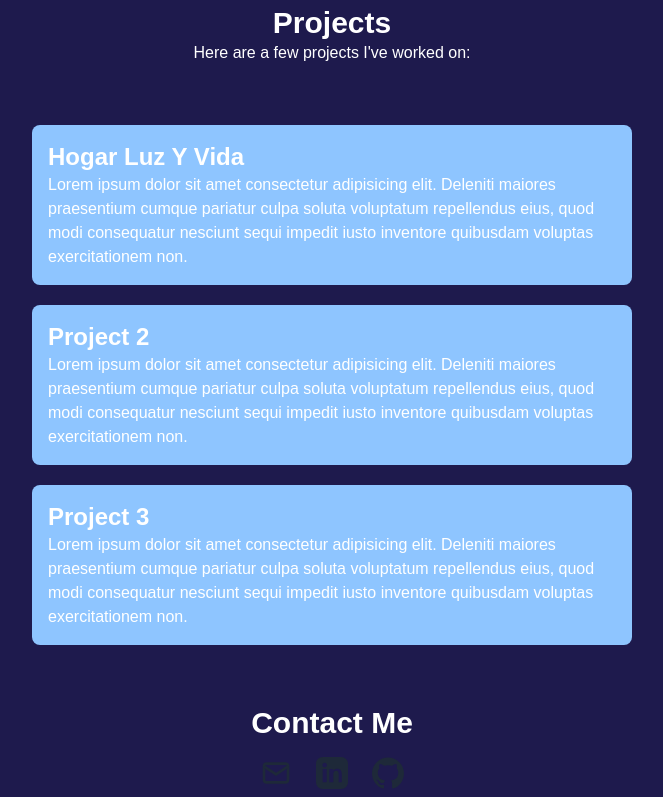
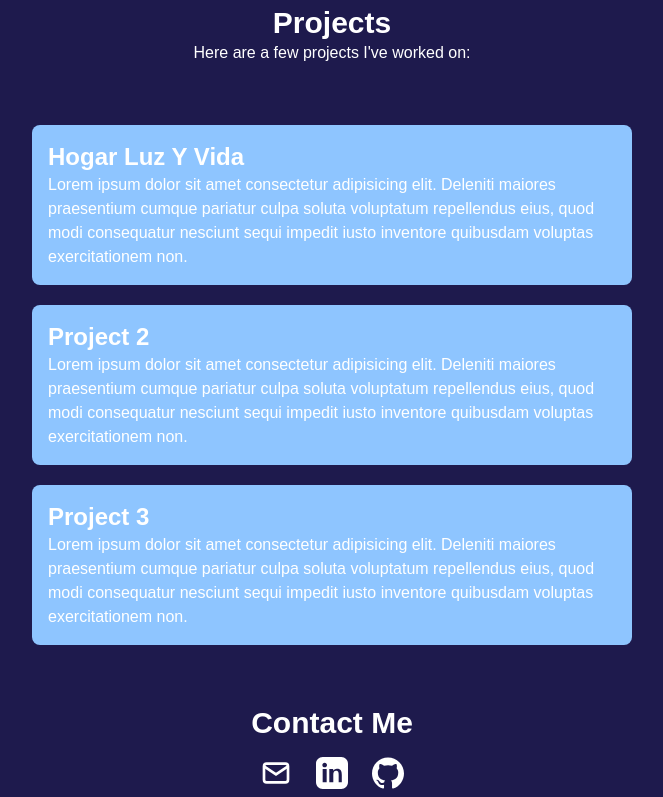
Before and after one commit to sofowest/portfolio, a React (Vite) app: page / in a window 1280 px wide. Shown: the part 431-1228 px from the top of the page, without its empty margins (308-971 px from the left). Built offline with nearby package versions, Linux system fonts and the light colour scheme.

Commit message:
Update Home.jsx

```diff
--- a/src/pages/Home.jsx
+++ b/src/pages/Home.jsx
@@ -43,7 +43,7 @@ function Home() {
         <li>
           <a href="mailto:leandrogoezmdev@gmail.com" target="_blank" rel="noopener noreferrer" title="Email">
             {/* Email icon */}
-            <svg xmlns="http://www.w3.org/2000/svg" className="w-8 h-8 text-gray-800 hover:text-purple-900" fill="none" viewBox="0 0 24 24" stroke="currentColor">
+            <svg xmlns="http://www.w3.org/2000/svg" className="w-8 h-8 text-white hover:text-purple-900" fill="none" viewBox="0 0 24 24" stroke="currentColor">
               <rect x="3" y="5" width="18" height="14" rx="2" strokeWidth="2" />
               <path d="M3 7l9 6 9-6" strokeWidth="2" />
             </svg>
@@ -52,7 +52,7 @@ function Home() {
         <li>
           <a href="https://www.linkedin.com/in/leandro-g%C3%B3mez-739a92334/" target="_blank" rel="noopener noreferrer" title="LinkedIn">
             {/* LinkedIn icon */}
-            <svg xmlns="http://www.w3.org/2000/svg" className="w-8 h-8 text-gray-800 hover:text-purple-900" viewBox="0 0 24 24" fill="currentColor">
+            <svg xmlns="http://www.w3.org/2000/svg" className="w-8 h-8 text-white hover:text-purple-900" viewBox="0 0 24 24" fill="currentColor">
               <path d="M19 0h-14c-2.761 0-5 2.239-5 5v14c0 2.761 2.239 5 5 5h14c2.761 0 5-2.239 5-5v-14c0-2.761-2.239-5-5-5zm-11 19h-3v-10h3v10zm-1.5-11.268c-.966 0-1.75-.784-1.75-1.75s.784-1.75 1.75-1.75 1.75.784 1.75 1.75-.784 1.75-1.75 1.75zm13.5 11.268h-3v-5.604c0-1.337-.026-3.063-1.867-3.063-1.868 0-2.154 1.459-2.154 2.967v5.7h-3v-10h2.881v1.367h.041c.401-.761 1.381-1.563 2.845-1.563 3.045 0 3.607 2.006 3.607 4.617v5.579z"/>
             </svg>
           </a>
@@ -60,7 +60,7 @@ function Home() {
         <li>
           <a href="https://github.com/sofowest" target="_blank" rel="noopener noreferrer" title="GitHub">
             {/* GitHub icon */}
-            <svg xmlns="http://www.w3.org/2000/svg" className="w-8 h-8 text-gray-800 hover:text-purple-900" viewBox="0 0 24 24" fill="currentColor">
+            <svg xmlns="http://www.w3.org/2000/svg" className="w-8 h-8 text-white hover:text-purple-900" viewBox="0 0 24 24" fill="currentColor">
               <path d="M12 .297c-6.63 0-12 5.373-12 12 0 5.303 3.438 9.8 8.205 11.385.6.113.82-.258.82-.577v-2.234c-3.338.726-4.033-1.416-4.033-1.416-.546-1.387-1.333-1.757-1.333-1.757-1.089-.745.083-.729.083-.729 1.205.084 1.84 1.236 1.84 1.236 1.07 1.834 2.809 1.304 3.495.997.108-.775.418-1.305.762-1.605-2.665-.305-5.466-1.334-5.466-5.93 0-1.31.469-2.381 1.236-3.221-.124-.303-.535-1.523.117-3.176 0 0 1.008-.322 3.301 1.23a11.52 11.52 0 013.003-.404c1.018.005 2.045.138 3.003.404 2.291-1.553 3.297-1.23 3.297-1.23.653 1.653.242 2.873.119 3.176.77.84 1.235 1.911 1.235 3.221 0 4.609-2.803 5.624-5.475 5.921.43.371.823 1.102.823 2.222v3.293c0 .322.218.694.825.576C20.565 22.092 24 17.592 24 12.297c0-6.627-5.373-12-12-12"/>
             </svg>
           </a>
```
